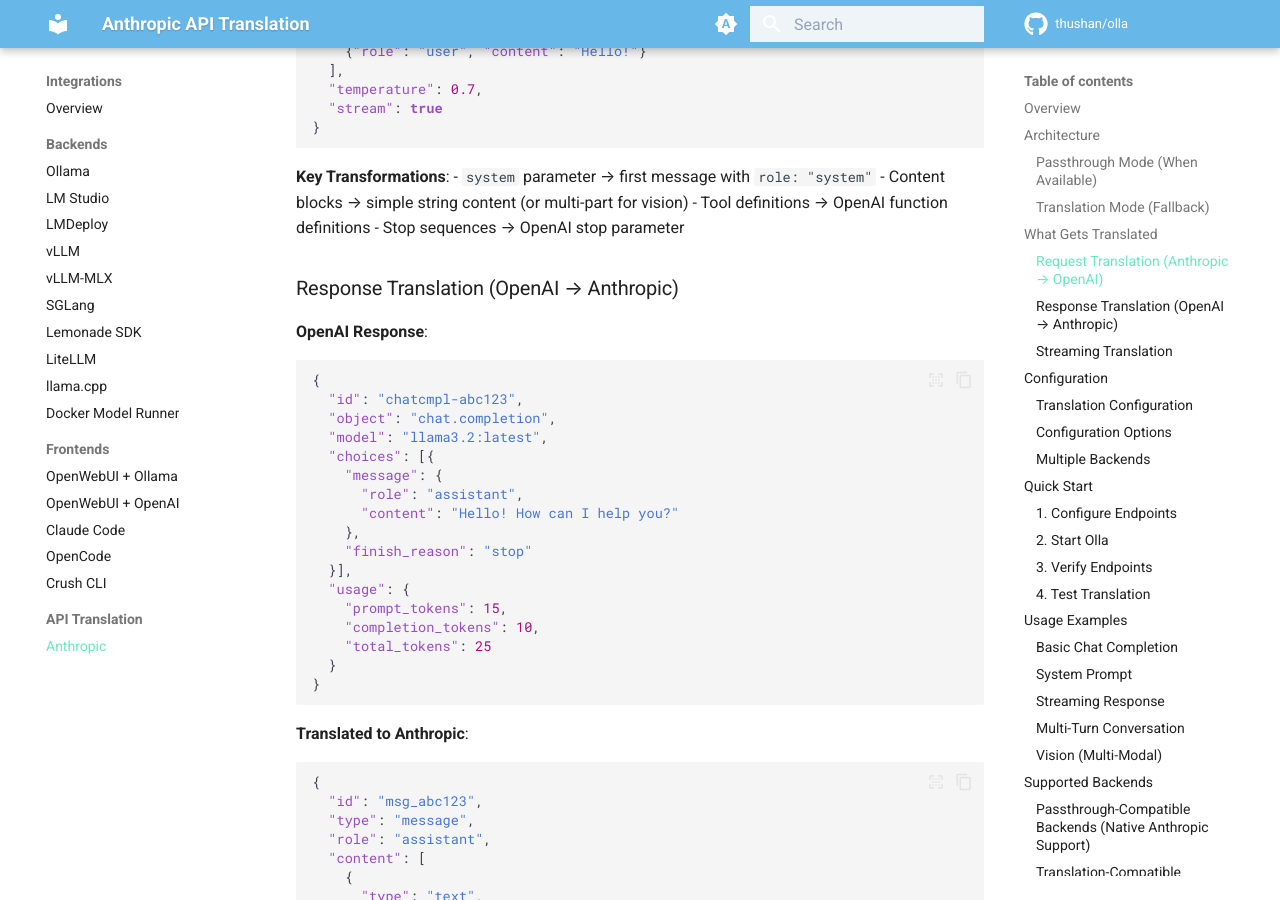
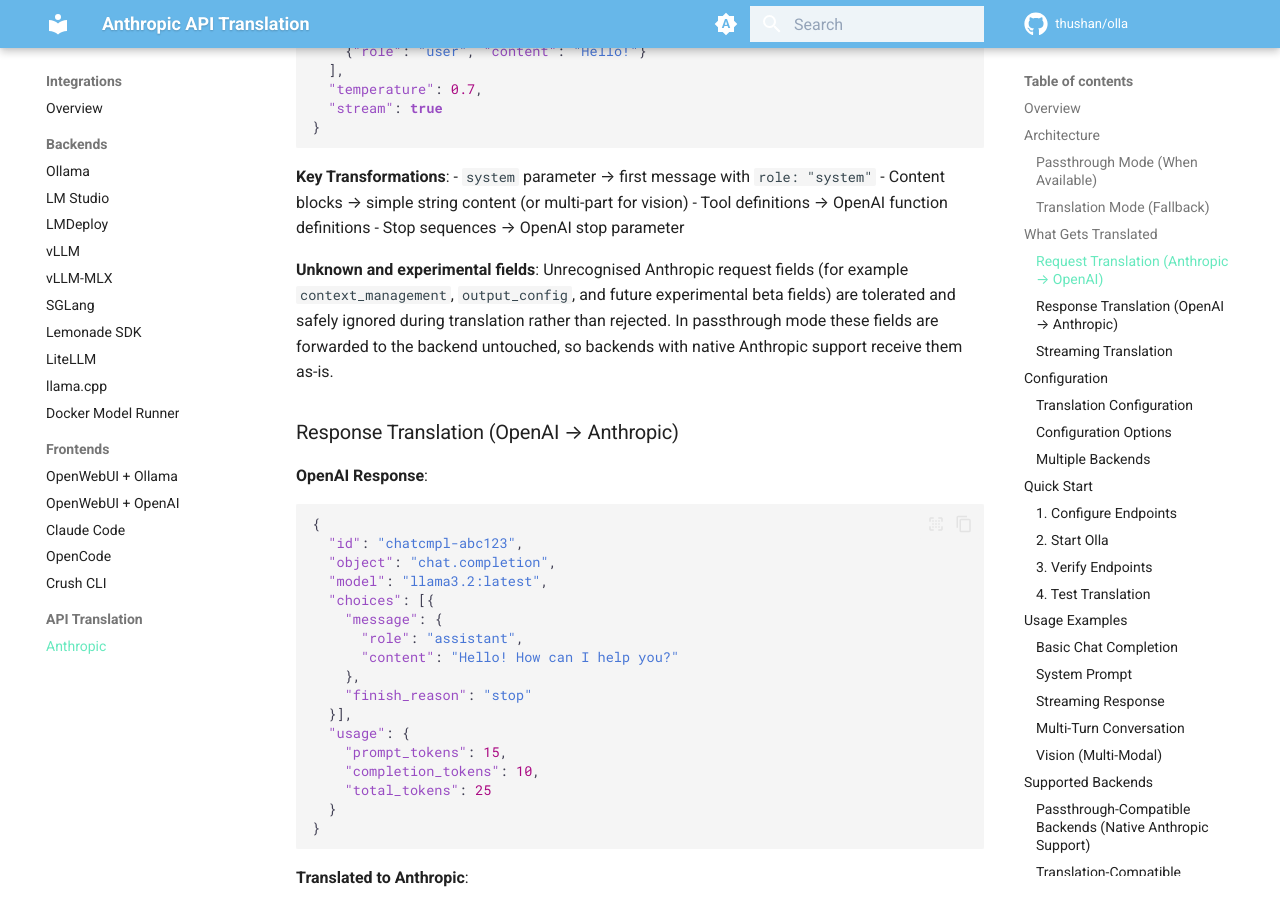
Before and after one commit to leo-3889/olla, an MkDocs documentation site: the page built from docs/content/integrations/api-translation/anthropic.md, in a window 1280 px wide and 900 px high, scrolled down 2834 px. Built offline with MkDocs 1.6.1 and Material for MkDocs 9.7.7, drawn with Linux system fonts in a browser that asks for light colours; comment, search, counter and statistics services are not loaded.

Commit message:
note in docs

```diff
--- a/docs/content/integrations/api-translation/anthropic.md
+++ b/docs/content/integrations/api-translation/anthropic.md
@@ -152,6 +152,8 @@
 - Content blocks → simple string content (or multi-part for vision)
 - Tool definitions → OpenAI function definitions
 - Stop sequences → OpenAI stop parameter
+
+**Unknown and experimental fields**: Unrecognised Anthropic request fields (for example `context_management`, `output_config`, and future experimental beta fields) are tolerated and safely ignored during translation rather than rejected. In passthrough mode these fields are forwarded to the backend untouched, so backends with native Anthropic support receive them as-is.
 
 ### Response Translation (OpenAI → Anthropic)
 
```
